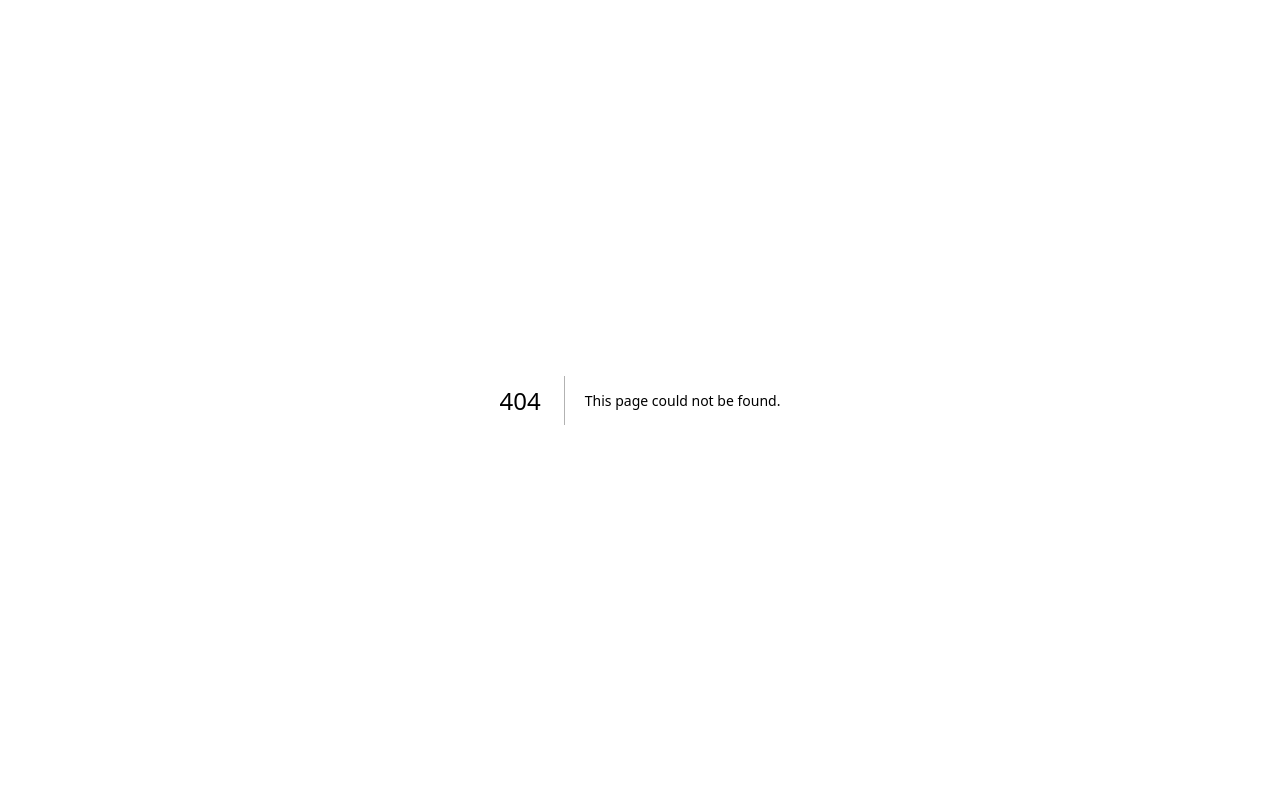
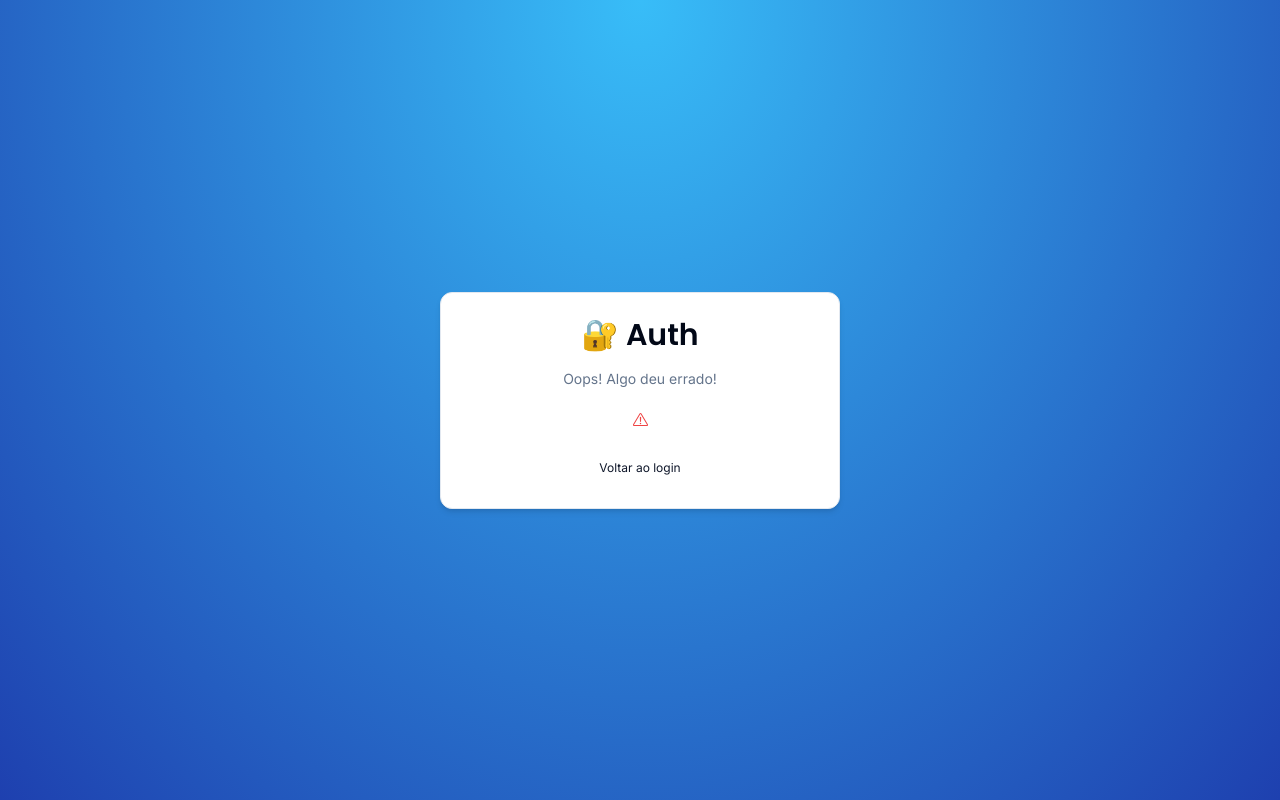
Before and after one commit to fabiomoura-m/authenticate-system, a Next.js app: page /auth/error in a window 1280 px wide. Before the commit this address had no page. Built offline with nearby package versions, Linux system fonts and the light colour scheme.

Commit message:
feat: trata o erro caso seja logado pelo mesmo e-mail utilizando provedores diferentes

```diff
--- /dev/null
+++ b/app/auth/error/page.tsx
@@ -0,0 +1,7 @@
+import ErrorCard from "@/components/auth/error-card";
+
+const AuthErrorPage = () => {
+    return ( <ErrorCard/> );
+}
+
+export default AuthErrorPage;
--- /dev/null
+++ b/components/auth/error-card.tsx
@@ -0,0 +1,18 @@
+import { ExclamationTriangleIcon } from '@radix-ui/react-icons';
+import CardWrapper from '@/components/auth/card-wrapper';
+
+const ErrorCard = () => {
+    return (
+        <CardWrapper
+            headerLabel="Oops! Algo deu errado!"
+            backButtonHref="/auth/login"
+            backButtonLabel="Voltar ao login"
+        >
+            <div className='w-full flex justify-center items-center'>
+                <ExclamationTriangleIcon className='text-destructive' />
+            </div>
+        </CardWrapper>
+    );
+};
+
+export default ErrorCard;
--- a/components/auth/login-form.tsx
+++ b/components/auth/login-form.tsx
@@ -19,8 +19,12 @@
 import FormSuccess from '@/components/form-success';
 import { login } from '@/actions/login';
 import { useState, useTransition } from 'react';
+import { useSearchParams } from 'next/navigation';
 
 const LoginForm = () => {
+    const searchParams = useSearchParams()
+    const urlError = searchParams.get('error') === 'OAuthAccountNotLinked' ? 'Email já utilizado por uma conta!' : ''
+
     const [error, setError] = useState<string | undefined>('');
     const [success, setSuccess] = useState<string | undefined>('');
     const [isPending, startTransition] = useTransition();
@@ -40,7 +44,8 @@
         startTransition(() => {
             login(values).then(data => {
                 setError(data?.error);
-                setSuccess(data?.success);
+                // TODO: add when we add 2FA
+                // setSuccess(data?.success);
             });
         });
     };
@@ -94,7 +99,7 @@
                             )}
                         />
                     </div>
-                    <FormError message={error} />
+                    <FormError message={error || urlError} />
                     <FormSuccess message={success} />
                     <Button
                         type="submit"
--- a/routes.ts
+++ b/routes.ts
@@ -10,17 +10,21 @@
  * These routes will redirect logged in users to /settings
  * @type {string[]}
  */
-export const authRoutes: string[] = ['/auth/login', '/auth/register'];
+export const authRoutes: string[] = [
+    '/auth/login',
+    '/auth/register',
+    '/auth/error'
+];
 
 /**
  * The prefix for API authentication routes
  * Routes that start with this prefix are used for API authentication purpose
  * @type {string}
  */
-export const apiAuthPrefix: string = '/api/auth'
+export const apiAuthPrefix: string = '/api/auth';
 
 /**
  * The default redirect path after logging in
  * @type {string}
  */
-export const DEFAULT_LOGIN_REDIRECT:string = '/settings'
+export const DEFAULT_LOGIN_REDIRECT: string = '/settings';
```
